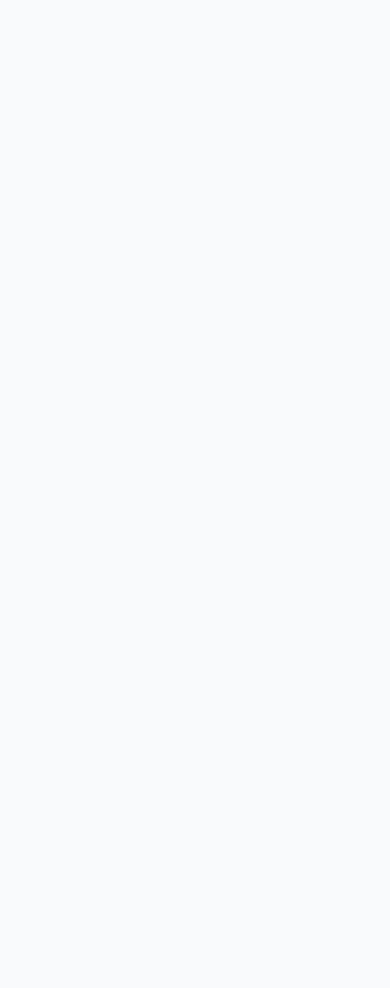
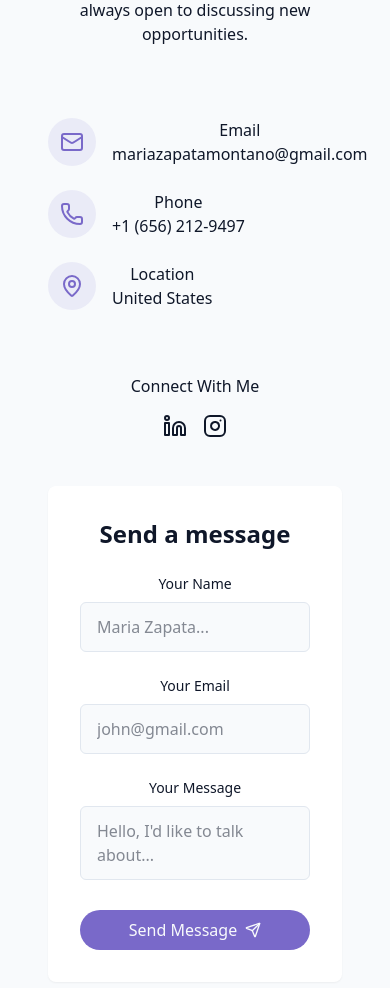
Before and after one commit to karou1182001/Portfolio, a React (Vite) app: page / in a window 390 px wide. Shown: the part 6800-7788 px from the top of the page. Before the commit the page ends 6602 px from the top, so only its background shows below. Built offline with nearby package versions, Linux system fonts and the light colour scheme.

Commit message:
Get in touch section

```diff
--- /dev/null
+++ b/src/components/ContactSection.jsx
@@ -0,0 +1,115 @@
+import { Mail, MapPin, Phone, Linkedin, Instagram, Send} from "lucide-react";
+import {cn} from '@/lib/utils';
+import { useState } from "react";
+export const ContactSection =()=>{
+    const [isSubmitting, setIsSubmitting]= useState(false);
+    const handleSubmit = (e)=>{
+        e.preventDefault()
+
+        setIsSubmitting(true);
+
+        setTimeout(()=>{
+            console.log("Envia")
+            setIsSubmitting(false)
+        },1500)
+
+
+    }
+    return (
+    <section id="contact" className="py-24 px-4 relative bg-secondary/30">
+        <div className="container mx-auto max-w-5xl">
+            <h2 className="text-3xl md:text-4xl font-bold mb-4 text-center">
+                Get In <span className="text-primary">Touch</span>
+            </h2>
+
+            <p className="text-center text-muted-foreground mb-12 max-w-2xl mx-auto">
+                Have a project in mind or want to collaborate? Feel free to reach out.
+                I'm always open to discussing new opportunities.
+            </p>
+
+            <div className="grid grid-cols-1 md:grid-cols-2 gap-12">
+                <div className="space-y-8">
+                    <h3 className="text-2xl font-semibold mb-6"></h3>
+                    <div className="space-y-6 justify-center">
+                        <div className="flex items-start space-x-4">
+                            <div className="p-3 rounded-full bg-primary/10">
+                                <Mail className="h-6 w-6 text-primary"/> {" "}
+                            </div>
+                            <div>
+                                <h4 className="font-medium">Email</h4>
+                                <a href="mailto:mariazapatamontano@gmail.com" className="text-muted-foreground hover:text-primary transition-colors">
+                                    mariazapatamontano@gmail.com
+                                </a>
+                            </div>
+                        </div>
+
+                        <div className="flex items-start space-x-4">
+                            <div className="p-3 rounded-full bg-primary/10">
+                                <Phone className="h-6 w-6 text-primary"/> {" "}
+                            </div>
+                            <div>
+                                <h4 className="font-medium">Phone</h4>
+                                <a href="tel:+16562129497" className="text-muted-foreground hover:text-primary transition-colors">
+                                    +1 (656) 212-9497
+                                </a>
+                            </div>
+                        </div>
+
+                        <div className="flex items-start space-x-4">
+                            <div className="p-3 rounded-full bg-primary/10">
+                                <MapPin className="h-6 w-6 text-primary"/> {" "}
+                            </div>
+                            <div>
+                                <h4 className="font-medium">Location</h4>
+                                <a  className="text-muted-foreground hover:text-primary transition-colors">
+                                    United States
+                                </a>
+                            </div>
+                        </div>
+                    </div>
+                    <div className="pt-8">
+                        <h4 className="font-medium mb-4">Connect With Me</h4>
+                        <div className="flex space-x-4 justify-center">
+                            <a href="https://www.linkedin.com/in/mariazapatam/" target="_blank">
+                                <Linkedin/>
+                            </a>
+                            <a href="https://www.instagram.com/mariaz_vlog/" target="_blank">
+                                <Instagram/>
+                            </a>
+                        </div>
+                    </div>
+                </div>
+                <div className="bg-card p-8 rounded-lg shadow-xs" onSubmit={handleSubmit}>
+                    <h3 className="text-2xl font-semibold mb-6">Send a message</h3>
+                    <form className="space-y-6">
+                        <div>
+                            <label htmlFor="name" className="block text-sm font-medium mb-2"> {" "} Your Name</label>
+                            <input type="text" id="name" name="name" required className="w-full px-4 py-3 rounded-md border border-input bg-background focus:outline-hidden focus:ring-2 focus:ring-primary"
+                            placeholder="Maria Zapata..."/>
+                        </div>
+
+                        <div>
+                            <label htmlFor="email" className="block text-sm font-medium mb-2"> {" "} Your Email</label>
+                            <input type="email" id="email" name="email" required className="w-full px-4 py-3 rounded-md border border-input bg-background focus:outline-hidden focus:ring-2 focus:ring-primary"
+                            placeholder="john@gmail.com"/>
+                        </div>
+
+                        <div>
+                            <label htmlFor="message" className="block text-sm font-medium mb-2"> {" "} Your Message</label>
+                            <textarea id="message" name="message" required className="w-full px-4 py-3 rounded-md border border-input bg-background focus:outline-hidden focus:ring-2 focus:ring-primary resize-none"
+                            placeholder="Hello, I'd like to talk about..."/>
+                        </div>
+                        <button type="submit" disabled={isSubmitting} className={cn("cosmic-button w-full flex items-center justify-center gap-2",
+
+                        )}>
+                            {isSubmitting ? "Sending..." : "Send Message"}
+                            <Send size={16}/>
+                        </button>
+                    </form>
+
+                </div>
+            </div>
+        </div>
+    </section>
+    )
+}
--- a/src/pages/Home.jsx
+++ b/src/pages/Home.jsx
@@ -5,6 +5,7 @@
 import { AboutSection } from "../components/AboutSection";
 import { SkillSection } from "../components/SkillsSection";
 import { ProjectSection } from "../components/ProjectSection";
+import { ContactSection } from "../components/ContactSection";
 
 export const Home = () => {
   return (
@@ -24,6 +25,7 @@
         <AboutSection/>
         <SkillSection/>
         <ProjectSection/>
+        <ContactSection/>
       </main>
 
       {/* Footer */}
```
Also changed, not shown: src/components/ProjectSection.jsx (+26 -1 lines), 1 other file (tests, documents, lock files or other folders).
